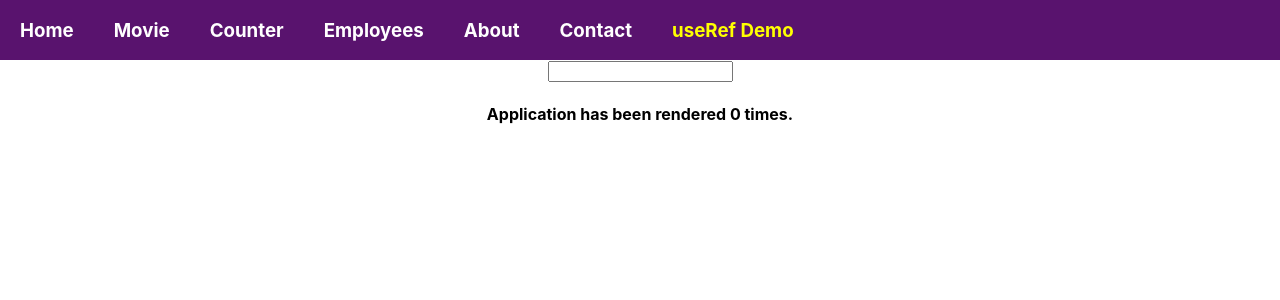
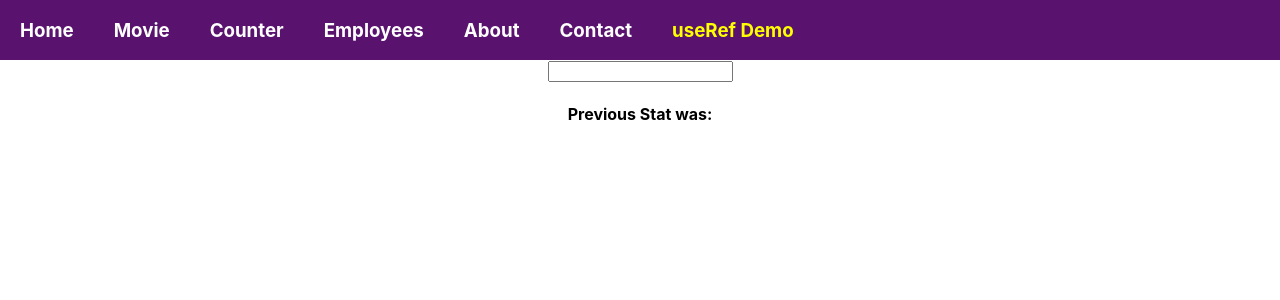
Before and after one commit to utshabkg/react-practice, a React (Create React App) app: page /userefdemo in a window 1280 px wide. Shown: the top 300 px of the page. Built offline with nearby package versions, Linux system fonts and the light colour scheme.

Commit message:
Saving Previous Stat demo.

```diff
--- a/src/components/hooksDemo/useRefDemo.js
+++ b/src/components/hooksDemo/useRefDemo.js
@@ -2,11 +2,11 @@ import React, { useState, useEffect, useRef } from "react";
 
 const UseRefDemo = () => {
   const [input, setInput] = useState("");
-  const counter = useRef(0);
+  const prevStat = useRef("");
 
   useEffect(() => {
-    counter.current = counter.current + 1;
-  });
+    prevStat.current = input;
+  }, [input]);
 
   const formHandler = (e) => {
     setInput(e.target.value);
@@ -14,7 +14,7 @@ const UseRefDemo = () => {
   return (
     <div>
       <input value={input} onChange={formHandler} />
-      <h4>Application has been rendered {counter.current} times.</h4>
+      <h4>Previous Stat was: {prevStat.current}</h4>
     </div>
   );
 };
```
